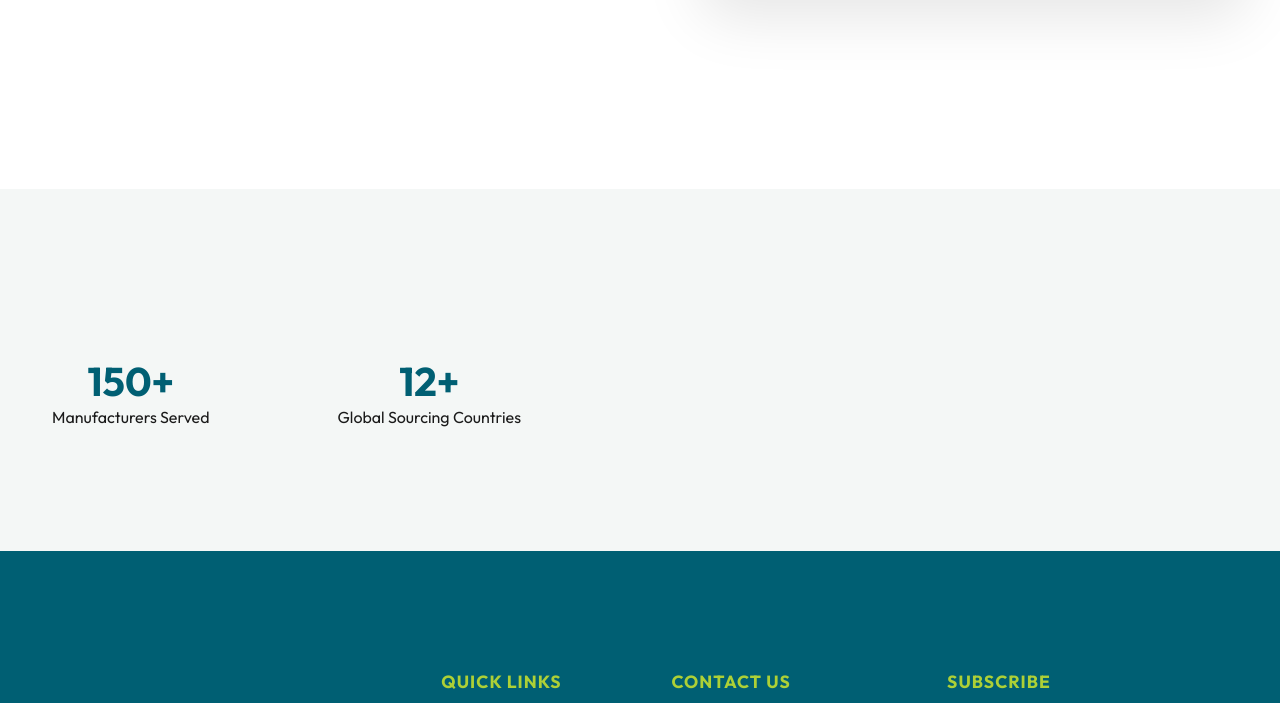
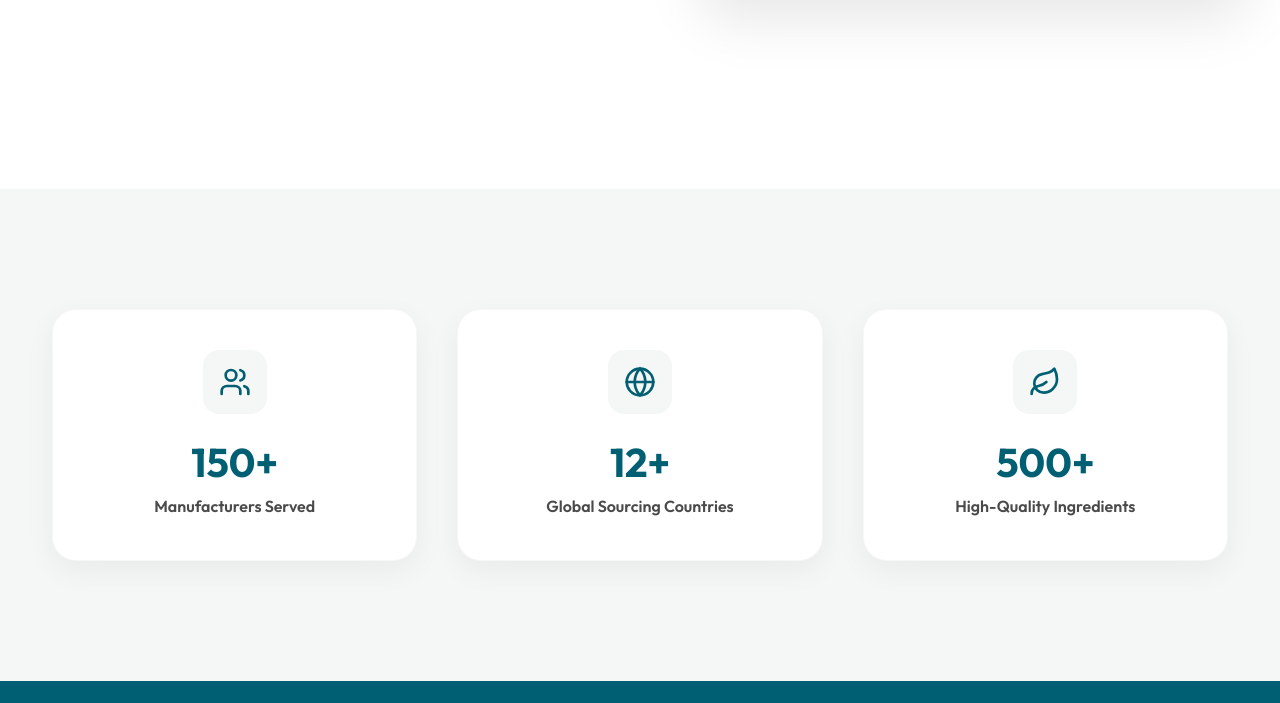
Before and after one commit to darshuchauhan/bioryth, a React (Vite) app: page /about in a window 1280 px wide. Shown: the part 1136-1839 px from the top of the page. Built offline with nearby package versions, Linux system fonts and the light colour scheme.

Commit message:
Some changes to UI

```diff
--- a/src/App.css
+++ b/src/App.css
@@ -152,16 +152,67 @@ header.sticky .brand-logo {
   margin-bottom: 1.5rem;
 }
 
-.stats-row {
-  display: flex;
-  gap: 4rem;
-  margin-top: 3rem;
+.stats-grid {
+  display: grid;
+  grid-template-columns: repeat(auto-fit, minmax(250px, 1fr));
+  gap: 2.5rem;
+  justify-content: center;
+  align-items: center;
 }
 
-.stat h3 {
+.stat-card {
+  background: white;
+  padding: 2.5rem;
+  border-radius: 24px;
+  display: flex;
+  flex-direction: column;
+  align-items: center;
+  text-align: center;
+  box-shadow: 0 10px 30px rgba(0, 0, 0, 0.05);
+  transition: var(--transition);
+  border: 1px solid rgba(0, 0, 0, 0.03);
+}
+
+.stat-card:hover {
+  transform: translateY(-10px);
+  box-shadow: 0 20px 40px rgba(0, 0, 0, 0.1);
+}
+
+.stat-icon {
+  width: 64px;
+  height: 64px;
+  background: var(--bg-soft);
+  color: var(--primary);
+  display: flex;
+  align-items: center;
+  justify-content: center;
+  border-radius: 16px;
+  margin-bottom: 1.5rem;
+  transition: var(--transition);
+}
+
+.stat-card:hover .stat-icon {
+  background: var(--primary);
+  color: white;
+}
+
+.stat-info h3 {
   font-size: 2.5rem;
   color: var(--primary);
+  margin-bottom: 0.5rem;
+  font-weight: 800;
 }
+
+.stat-info p {
+  color: var(--text-medium);
+  font-weight: 600;
+  font-size: 1rem;
+}
+
+.justify-center {
+  justify-content: center;
+}
+
 
 /* Ingredients */
 .section-header {
--- /dev/null
+++ b/src/components/Counter.tsx
@@ -0,0 +1,58 @@
+import React, { useState, useEffect, useRef } from 'react';
+
+interface CounterProps {
+    end: number;
+    duration?: number;
+    suffix?: string;
+    decimals?: number;
+}
+
+const Counter: React.FC<CounterProps> = ({ end, duration = 2000, suffix = '', decimals = 0 }) => {
+    const [count, setCount] = useState(0);
+    const countRef = useRef<HTMLSpanElement>(null);
+    const hasAnimated = useRef(false);
+
+    useEffect(() => {
+        const observer = new IntersectionObserver(
+            (entries) => {
+                if (entries[0].isIntersecting && !hasAnimated.current) {
+                    hasAnimated.current = true;
+                    startAnimation();
+                }
+            },
+            { threshold: 0.1 }
+        );
+
+        if (countRef.current) {
+            observer.observe(countRef.current);
+        }
+
+        return () => observer.disconnect();
+    }, [end, duration]);
+
+    const startAnimation = () => {
+        let startTimestamp: number | null = null;
+        const step = (timestamp: number) => {
+            if (!startTimestamp) startTimestamp = timestamp;
+            const progress = Math.min((timestamp - startTimestamp) / duration, 1);
+            const currentCount = progress * end;
+            setCount(currentCount);
+            if (progress < 1) {
+                window.requestAnimationFrame(step);
+            }
+        };
+        window.requestAnimationFrame(step);
+    };
+
+    return (
+        <span ref={countRef}>
+            {count.toLocaleString(undefined, {
+                minimumFractionDigits: decimals,
+                maximumFractionDigits: decimals,
+            })}
+            {suffix}
+        </span>
+    );
+};
+
+export default Counter;
--- a/src/pages/AboutPage.tsx
+++ b/src/pages/AboutPage.tsx
@@ -1,4 +1,7 @@
 import React from 'react';
+import raw_supply from '../assets/raw_material.jpg';
+import { Users, Globe, Leaf } from 'lucide-react';
+import Counter from '../components/Counter';
 
 const AboutPage: React.FC = () => {
     return (
@@ -16,7 +19,7 @@ const AboutPage: React.FC = () => {
                         <div className="about-text reveal">
                             <h2>Excellence in Raw Material Supply</h2>
                             <p>
-                                Bioryth Enterprise proudly serves four major industries — **Nutraceutical, Food, Pharmaceutical, and Agriculture** —
+                                Bioryth Enterprise proudly serves four major industries — Nutraceutical, Food, Pharmaceutical, and Agriculture —
                                 by supplying high-quality raw materials essential for product formulation and large-scale manufacturing.
                                 As a trusted importer, exporter, and trader, we specialize in delivering premium-grade ingredients to clients
                                 across India and global markets.
@@ -29,7 +32,7 @@ const AboutPage: React.FC = () => {
                             </p>
                         </div>
                         <div className="about-image reveal">
-                            <img src="https://images.unsplash.com/photo-1579165466541-71e2247fb5c5?auto=format&fit=crop&q=80&w=800" alt="Laboratory" />
+                            <img src={raw_supply} alt="Laboratory" />
                         </div>
                     </div>
                 </div>
@@ -37,14 +40,27 @@ const AboutPage: React.FC = () => {
 
             <section className="about-stats-section bg-soft section">
                 <div className="container">
-                    <div className="stats-row reveal justify-center">
-                        <div className="stat text-center">
-                            <h3>150+</h3>
-                            <p>Manufacturers Served</p>
+                    <div className="stats-grid reveal">
+                        <div className="stat-card">
+                            <div className="stat-icon"><Users size={32} /></div>
+                            <div className="stat-info">
+                                <h3><Counter end={150} suffix="+" /></h3>
+                                <p>Manufacturers Served</p>
+                            </div>
                         </div>
-                        <div className="stat text-center" style={{ marginLeft: '4rem' }}>
-                            <h3>12+</h3>
-                            <p>Global Sourcing Countries</p>
+                        <div className="stat-card">
+                            <div className="stat-icon"><Globe size={32} /></div>
+                            <div className="stat-info">
+                                <h3><Counter end={12} suffix="+" /></h3>
+                                <p>Global Sourcing Countries</p>
+                            </div>
+                        </div>
+                        <div className="stat-card">
+                            <div className="stat-icon"><Leaf size={32} /></div>
+                            <div className="stat-info">
+                                <h3><Counter end={500} suffix="+" /></h3>
+                                <p>High-Quality Ingredients</p>
+                            </div>
                         </div>
                     </div>
                 </div>
--- a/src/pages/HomePage.tsx
+++ b/src/pages/HomePage.tsx
@@ -4,6 +4,8 @@ import documentSupport from '../assets/document-support.jpg';
 import quickDelivery from '../assets/quick-delivery.jpg';
 import transparentPricing from '../assets/transparent-pricing.jpg';
 import pharma from '../assets/pharmaceutical.jpg';
+import Counter from '../components/Counter';
+
 const HomePage: React.FC = () => {
     return (
         <main>
@@ -57,7 +59,7 @@ const HomePage: React.FC = () => {
                                     <Users size={32} />
                                 </div>
                                 <div className="i-text">
-                                    <h3>150+ Manufactures</h3>
+                                    <h3><Counter end={150} suffix="+" /> Manufacturers</h3>
                                     <p>Trusted By</p>
                                 </div>
                             </div>
@@ -66,7 +68,7 @@ const HomePage: React.FC = () => {
                                     <Leaf size={32} />
                                 </div>
                                 <div className="i-text">
-                                    <h3>500+</h3>
+                                    <h3><Counter end={500} suffix="+" /></h3>
                                     <p>High-Quality Ingredients</p>
                                 </div>
                             </div>
@@ -75,7 +77,7 @@ const HomePage: React.FC = () => {
                                     <Globe size={32} />
                                 </div>
                                 <div className="i-text">
-                                    <h3>12+</h3>
+                                    <h3><Counter end={12} suffix="+" /></h3>
                                     <p>Global Sourcing Countries</p>
                                 </div>
                             </div>
@@ -83,6 +85,7 @@ const HomePage: React.FC = () => {
                     </div>
                 </div>
             </section>
+
 
             <section id="why-choose-us" className="why-us section">
                 <div className="container">
```
Also changed, not shown: src/assets/raw_material.jpg (added).
